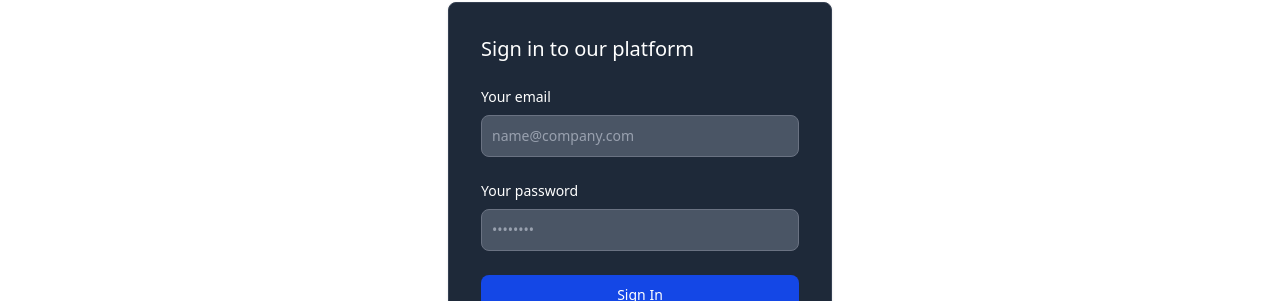
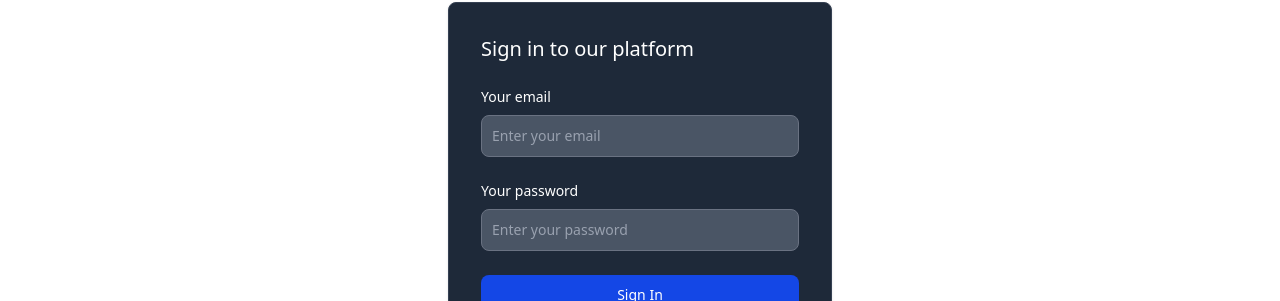
Before and after one commit to biswajittt/book-my-train, a React (Vite) app in the folder client/: page /signin in a window 1280 px wide. Shown: the part 90-391 px from the top of the page. Built offline with nearby package versions, Linux system fonts and the light colour scheme; no server answers.

Commit message:
bug fixed

```diff
--- a/client/src/components/navbar/Navbar.jsx
+++ b/client/src/components/navbar/Navbar.jsx
@@ -4,9 +4,11 @@ import { useAuth } from "../../context/AuthContext";
 import { supabase } from "../../services/supabaseClient";
 export default function Navbar() {
   const { user } = useAuth();
+  console.log(user);
   const navigate = useNavigate();
   const handleLogout = async () => {
     await supabase.auth.signOut();
+    localStorage.clear(); // Clear all items from localStorage
     navigate("/");
   };
   return (
--- a/client/src/components/signin/SignIn.jsx
+++ b/client/src/components/signin/SignIn.jsx
@@ -48,7 +48,7 @@ export default function SignIn() {
             name="email"
             id="email"
             class="bg-gray-50 border border-gray-300 text-gray-900 text-sm rounded-lg focus:ring-blue-500 focus:border-blue-500 block w-full p-2.5 bg-gray-600 border-gray-500 placeholder-gray-400 text-white"
-            placeholder="name@company.com"
+            placeholder="Enter your email"
             onChange={(e) => setEmail(e.target.value)}
             required
           />
@@ -64,7 +64,7 @@ export default function SignIn() {
             type="password"
             name="password"
             id="password"
-            placeholder="••••••••"
+            placeholder="Enter your password"
             class="bg-gray-50 border border-gray-300 text-gray-900 text-sm rounded-lg focus:ring-blue-500 focus:border-blue-500 block w-full p-2.5 bg-gray-600 border-gray-500 placeholder-gray-400 text-white"
             required
             onChange={(e) => setPassword(e.target.value)}
--- a/client/src/components/signup/SignUp.jsx
+++ b/client/src/components/signup/SignUp.jsx
@@ -52,7 +52,7 @@ export default function SignUp() {
             name="email"
             id="email"
             class="bg-gray-50 border border-gray-300 text-gray-900 text-sm rounded-lg focus:ring-blue-500 focus:border-blue-500 block w-full p-2.5 bg-gray-600 border-gray-500 placeholder-gray-400 text-white"
-            placeholder="name@company.com"
+            placeholder="Enter your email"
             onChange={(e) => setEmail(e.target.value)}
             required
           />
@@ -68,7 +68,7 @@ export default function SignUp() {
             type="password"
             name="password"
             id="password"
-            placeholder="••••••••"
+            placeholder="Enter your password"
             class="bg-gray-50 border border-gray-300 text-gray-900 text-sm rounded-lg focus:ring-blue-500 focus:border-blue-500 block w-full p-2.5 bg-gray-600 border-gray-500 placeholder-gray-400 text-white"
             required
             onChange={(e) => setPassword(e.target.value)}
```
